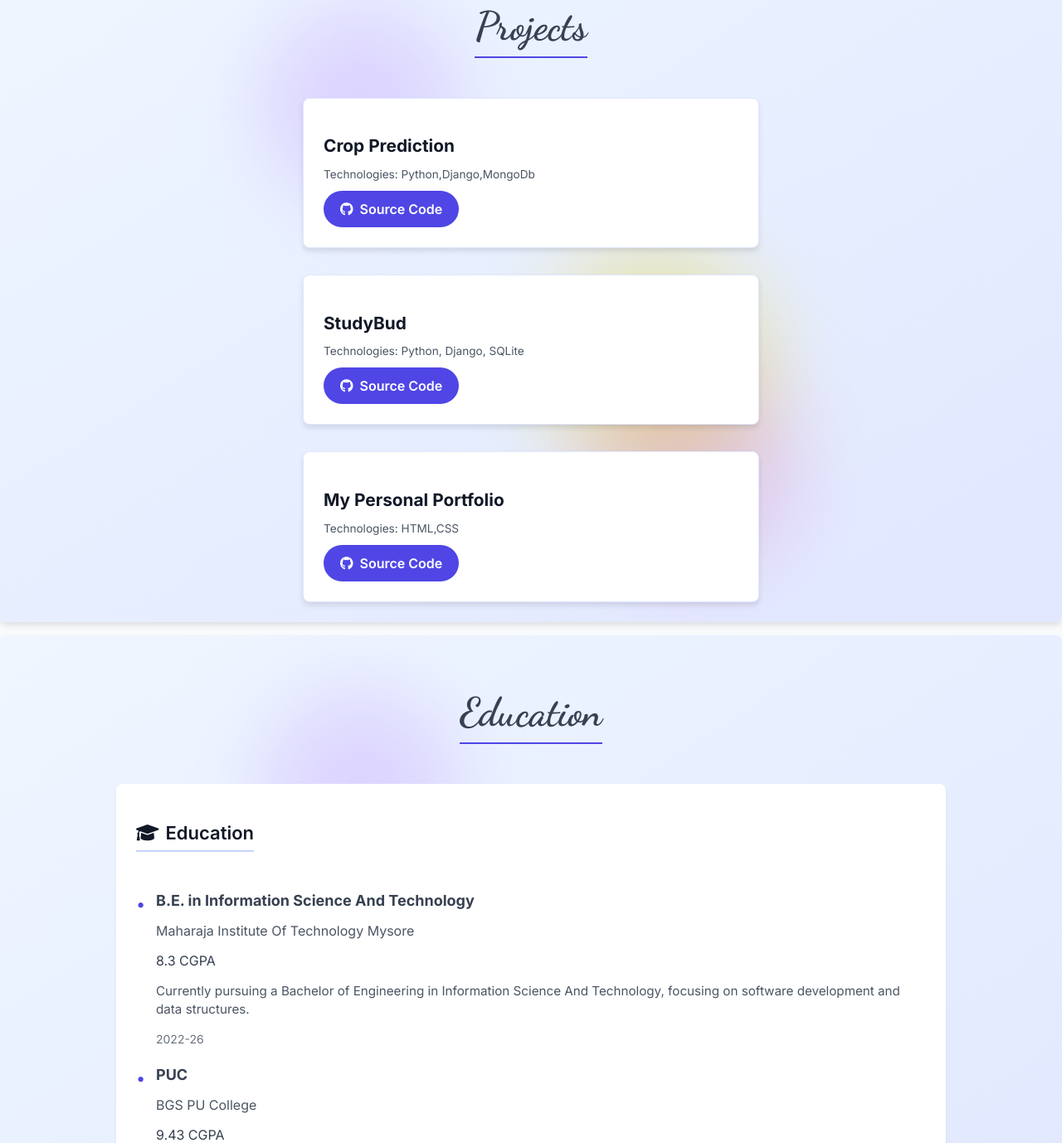
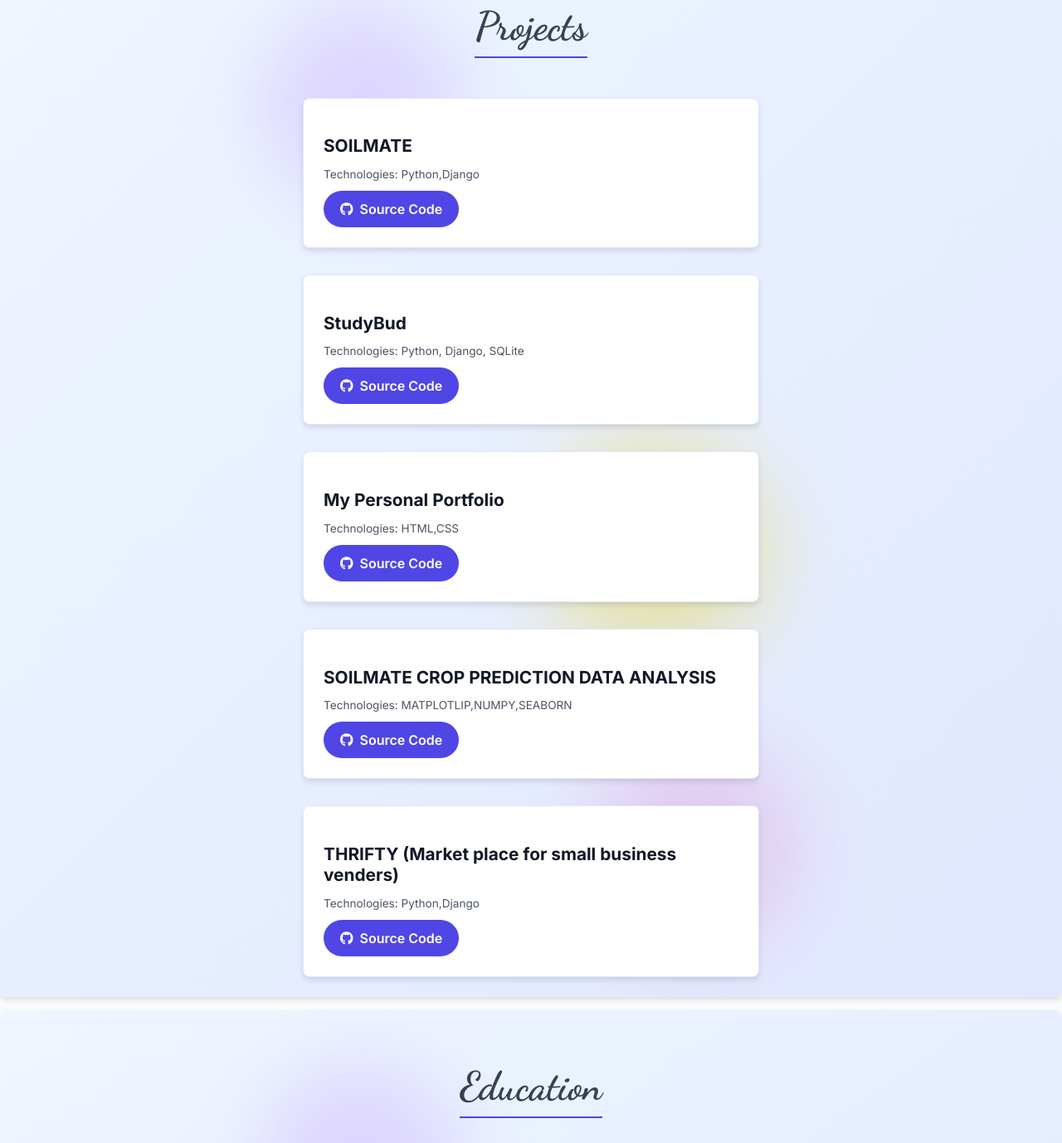
Before and after one commit to ChaithanyaK230/my_personal_portfolio, a plain HTML site: page index.html in a window 1280 px wide. Shown: the part 1936-3314 px from the top of the page at 83% size. Drawn offline with Linux system fonts and the light colour scheme.

Commit message:
Added 2 more projects with skill

```diff
--- a/index.html
+++ b/index.html
@@ -90,11 +90,14 @@
             <div class="skills-grid">
                 <div class="skill-item">JAVA</div>
                 <div class="skill-item">PYTHON</div>
+                <div class="skill-item">Django</div>
                 <div class="skill-item">HTML</div>
                 <div class="skill-item">CSS</div>
                 <div class="skill-item">JAVASCRIPT</div>
+                 <div class="skill-item">REACT-JS</div>
                 <div class="skill-item">DSA</div>
-                <div class="skill-item">GIT</div>
+                <div class="skill-item">GIT AND GITHUB</div>
+
             </div>
         </section>
         <!-- Projects Section -->
@@ -108,9 +111,9 @@
             <div class="projects-grid">
                 <!-- Project Item: StudyBUD -->
                  <div class="project-item">
-                    <h3 class="project-title">Crop Prediction</h3>
-                    <p class="project-tech">Technologies: Python,Django,MongoDb</p>
-                    <a href="https://github.com/ChaithanyaK230/studybud.git" target="_blank" rel="noopener noreferrer" class="project-button">
+                    <h3 class="project-title">SOILMATE</h3>
+                    <p class="project-tech">Technologies: Python,Django</p>
+                    <a href="https://github.com/ChaithanyaK230/SOILMATE.git" target="_blank" rel="noopener noreferrer" class="project-button">
                         <i class="fab fa-github" style="margin-right: 0.5rem;"></i> Source Code
                     </a>
                 </div>
@@ -125,6 +128,20 @@
                     <h3 class="project-title">My Personal Portfolio</h3>
                     <p class="project-tech">Technologies: HTML,CSS</p>
                     <a href="https://github.com/ChaithanyaK230/my_personal_portfolio.git" target="_blank" rel="noopener noreferrer" class="project-button">
+                        <i class="fab fa-github" style="margin-right: 0.5rem;"></i> Source Code
+                    </a>
+                </div>
+                <div class="project-item">
+                    <h3 class="project-title">SOILMATE CROP PREDICTION DATA ANALYSIS</h3>
+                    <p class="project-tech">Technologies: MATPLOTLIP,NUMPY,SEABORN</p>
+                    <a href="https://github.com/ChaithanyaK230/Soilmate_Crop_prediction_Data_Analysis_01.git" target="_blank" rel="noopener noreferrer" class="project-button">
+                        <i class="fab fa-github" style="margin-right: 0.5rem;"></i> Source Code
+                    </a>
+                </div>
+                <div class="project-item">
+                    <h3 class="project-title">THRIFTY (Market place for small business venders)</h3>
+                    <p class="project-tech">Technologies: Python,Django</p>
+                    <a href="https://github.com/ChaithanyaK230/thrifting.git" target="_blank" rel="noopener noreferrer" class="project-button">
                         <i class="fab fa-github" style="margin-right: 0.5rem;"></i> Source Code
                     </a>
                 </div>
```
